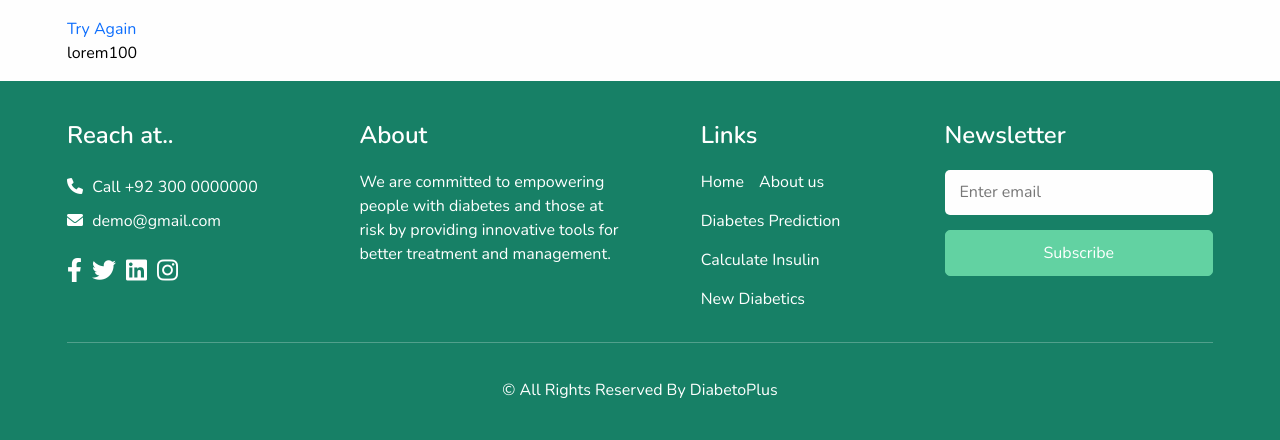
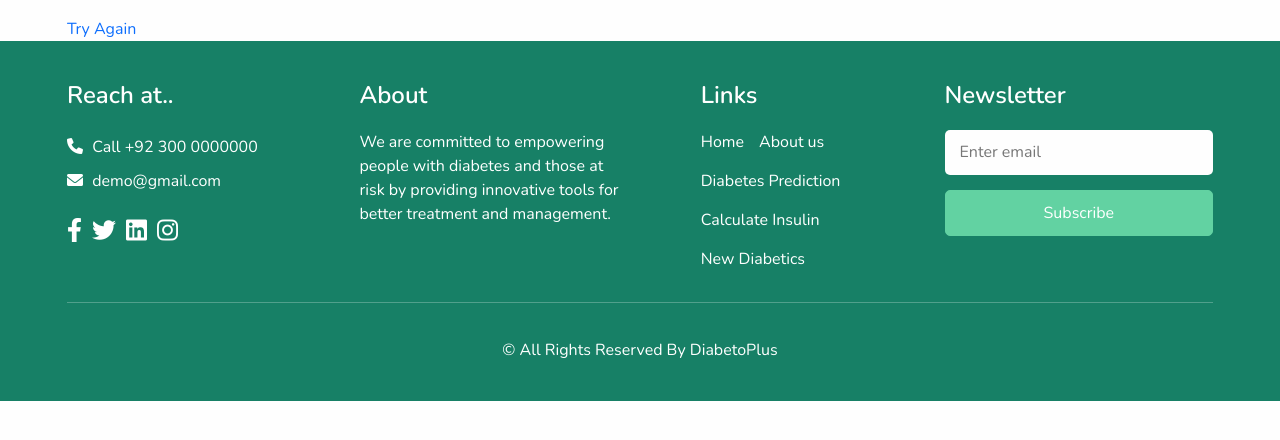
Before and after one commit to TalhaMughal00/DIabetoPlus, a Django app: template templates/result.html in a window 1280 px wide. Shown: the part 162-602 px from the top of the page. Run offline with Django 4.2, Linux system fonts and the light colour scheme; the template is opened without the code that fills it, so the values that code supplies are empty; parts of the project's set-up code (start-up, migrations or seed data) failed here and were passed over.

Commit message:
Update result.html

```diff
--- a/templates/result.html
+++ b/templates/result.html
@@ -8,6 +8,5 @@
     <h1>Prediction Result</h1>
     <p>The prediction is: <strong>{{ result }}</strong></p>
     <a href="{% url 'predict_diabetes' %}">Try Again</a>
-    <p>lorem100</P>
 </div>
 {% endblock content %}
```
